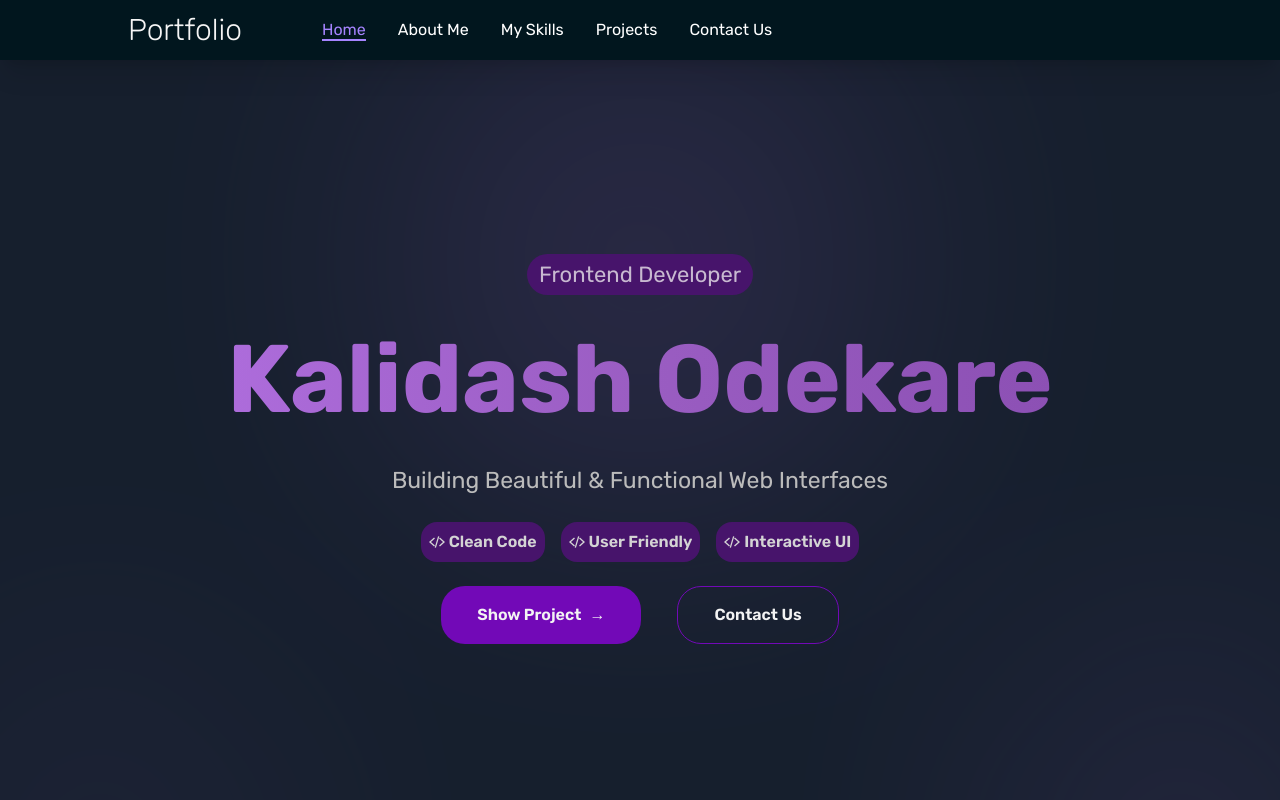
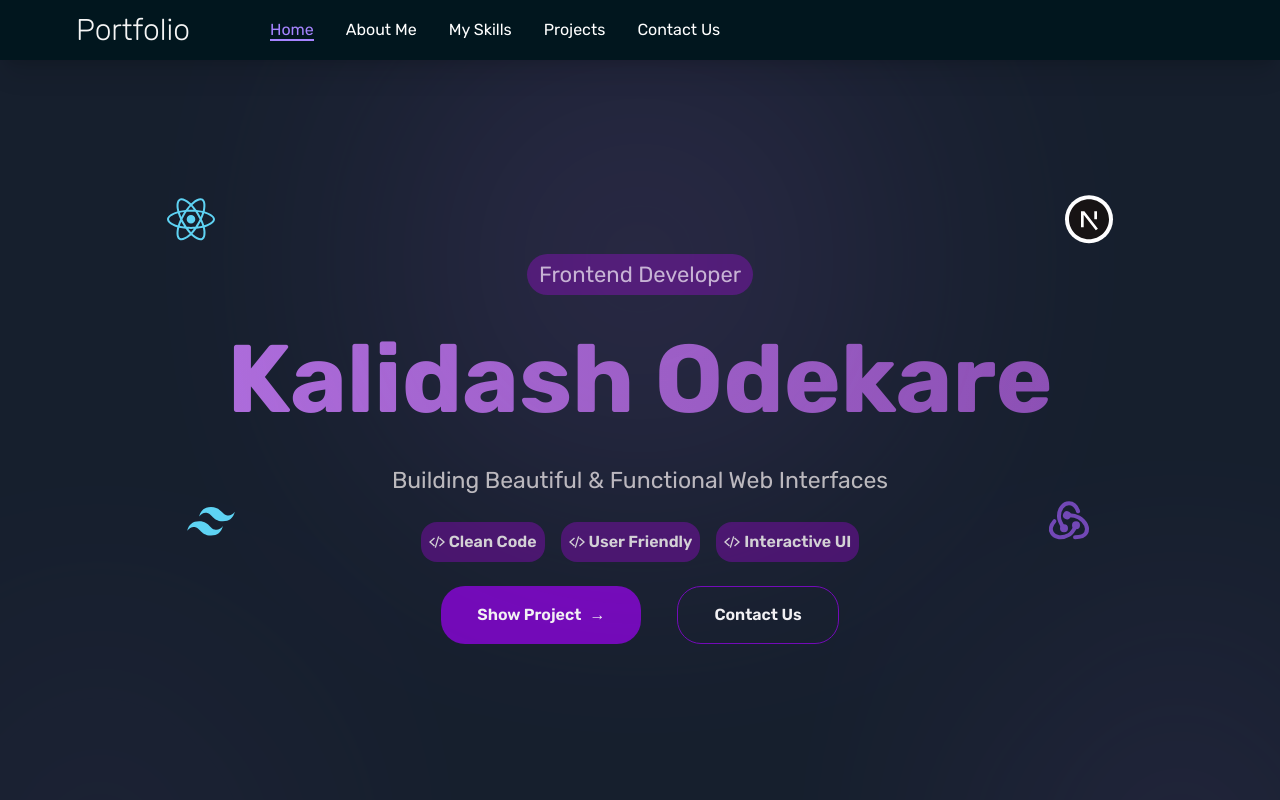
Before and after one commit to kalidashodekare14/Portfolio, a Next.js app: page / in a window 1280 px wide. Shown: the top 800 px of the page. Built offline with nearby package versions, Linux system fonts and the light colour scheme.

Commit message:
HeroSection skill icon animated and responsive update

```diff
--- a/components/HeroSection.tsx
+++ b/components/HeroSection.tsx
@@ -1,10 +1,14 @@
 "use client"
 import { IoCodeSlashSharp } from 'react-icons/io5';
 import { motion } from "motion/react"
+import { FaReact } from 'react-icons/fa';
+import { RiNextjsFill, RiTailwindCssFill } from 'react-icons/ri';
+import { TbBrandRedux } from 'react-icons/tb';
 
 const HeroSection = () => {
     return (
         <div id='hero' className='-mt-px relative lg:min-h-screen bg-[#161f2d] overflow-hidden font-roboto flex flex-col items-center lg:justify-center pb-5'>
+            <div className='relative max-w-7xl p-15 '>
                 <div className='z-20 flex flex-col items-center gap-6 mt-14 lg:mt-0'>
                     <p className='text-[#f7f6f6bb] text-[22px] bg-[#47146b] p-3 py-1 rounded-3xl'>Frontend Developer</p>
                     <h1 className='text-white text-[80px] lg:text-8xl text-center font-bold leading-tight'>
@@ -89,19 +93,73 @@ const HeroSection = () => {
                             className='ml-4 border border-[#7209b7] px-9 py-4 rounded-3xl font-semibold cursor-pointer text-[#f3f3f3]'>Contact Us</motion.button>
                     </div>
                 </div>
-            {/* <motion.div
+                {/* tech icons */}
+                <motion.div
                     initial={{
-                    opacity: 0,
+                        y: 0
                     }}
                     animate={{
-                    opacity: 0.35,
+                        y: 6,
                     }}
                     transition={{
-                    duration: 2,
+                        duration: 1,
+                        repeat: Infinity,
+                        repeatType: "reverse",
+                        ease: "easeInOut"
                     }}
-                className='z-10 absolute top-0 w-125 h-125 rounded-full bg-purple-400 opacity-35 blur-[140px]'>
-
-            </motion.div> */}
+                    className='hidden lg:flex absolute top-0 left-0 text-[#5ED3F3] text-5xl'>
+                    <FaReact />
+                </motion.div>
+                <motion.div
+                    initial={{
+                        y: 0
+                    }}
+                    animate={{
+                        y: 6,
+                    }}
+                    transition={{
+                        duration: 1,
+                        repeat: Infinity,
+                        repeatType: "reverse",
+                        ease: "easeInOut"
+                    }}
+                    className='hidden lg:flex absolute top-0 right-0 bg-white p-0 text-[#161313] rounded-full text-5xl'>
+                    <RiNextjsFill />
+                </motion.div>
+                <motion.div
+                    initial={{
+                        y: 0
+                    }}
+                    animate={{
+                        y: 6,
+                    }}
+                    transition={{
+                        duration: 1,
+                        repeat: Infinity,
+                        repeatType: "reverse",
+                        ease: "easeInOut"
+                    }}
+                    className='hidden lg:flex absolute z-20 bottom-40 left-5 text-[#5ED3F3] text-5xl'>
+                    <RiTailwindCssFill />
+                </motion.div>
+                <motion.div
+                    initial={{
+                        y: 0
+                    }}
+                    animate={{
+                        y: 6,
+                    }}
+                    transition={{
+                        duration: 1,
+                        repeat: Infinity,
+                        repeatType: "reverse",
+                        ease: "easeInOut"
+                    }}
+                    className='hidden lg:flex absolute z-20 bottom-40 right-5 text-[#7248B6] text-5xl'>
+                    <TbBrandRedux />
+                </motion.div>
+            </div>
+            {/* background elements */}
             <motion.div
                 initial={{
                     opacity: 0,
--- a/layout/Navbar.tsx
+++ b/layout/Navbar.tsx
@@ -92,7 +92,7 @@ const Navbar = () => {
 
     return (
         <div className={`sticky top-0 z-50  text-[#f5f5f5] shadow-xl backdrop-blur-lg transition-all duration-300 opacity-100 bg-[#01161e]`}>
-            <nav className={` z-50 w-full lg:px-32 px-3 flex justify-between py-3 font-roboto font-extralight`}>
+            <nav className={` z-50 max-w-6xl m-auto px-3 flex justify-between py-3 font-roboto font-extralight`}>
                 <div className='flex items-center gap-20'>
                     <h1 className='text-3xl'>
                         Portfolio
```
Lines whose indentation alone changed are shown as unchanged.
